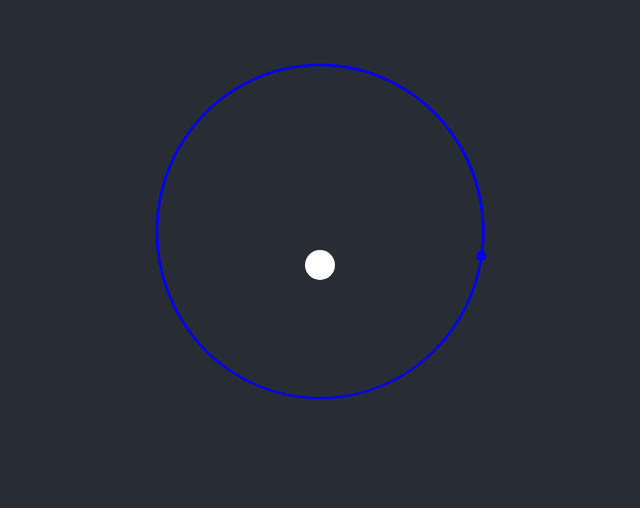
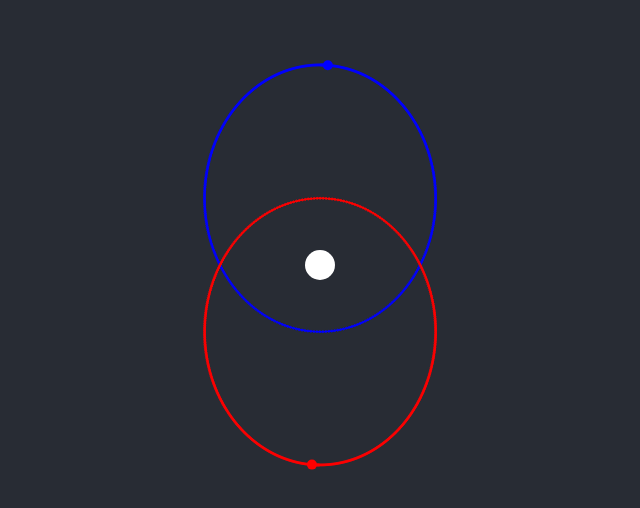
Before and after one commit to tlstommy/n-body-simulator, a React (Create React App) app: page / in a window 1280 px wide. Shown: the part 150-658 px from the top of the page, without its empty margins (320-960 px from the left). Built offline with nearby package versions, Linux system fonts and the light colour scheme.

Commit message:
commit working?

```diff
--- a/src/components/Container.js
+++ b/src/components/Container.js
@@ -9,8 +9,11 @@ export default function Container(){
     const [bodiesData, setBodiesData] = useState([
 
         //2body
-        { x: 900, y: 415, vX: 0, vY: 0, radius: 15, color: 'white', mass: setMassVal(6,25), staticBody: true, trail: []},
-        { x: 900, y: 215, vX: 4000000, vY: 0, radius: 5, color: 'blue', mass: setMassVal(6,24), staticBody: false, trail: []},
+        { x: 900, y: 415, vX: 0, vY: 0, radius: 15, color: 'white', mass: 5.972e24, staticBody: true, trail: []},
+        { x: 900, y: 215, vX: 1000000, vY: 0, radius: 5, color: 'blue', mass: 7.34767309e22, staticBody: false, trail: []},
+
+        { x: 900, y: 615, vX: -1000000, vY: 0, radius: 5, color: 'red', mass: 7.34767309e22, staticBody: false, trail: []},
+        //{ x: 900, y: 515, vX: -800000, vY: 0, radius: 5, color: 'red', mass: setMassVal(2,24), staticBody: false, trail: []},
         //3body
         //{ x: 900, y: 750, vX: 0, vY: 100, radius: 15, color: 'red', mass: setMassVal(6,24), staticBody: false, trail: []},
         //{ x: 600, y: 250, vX: 0, vY:-100, radius: 15, color: 'green', mass: setMassVal(6,24), staticBody: false, trail: []},
@@ -81,7 +84,7 @@ export default function Container(){
 
         let i = Math.floor(Math.random() * colors.length);
 
-        const velocityFactor = 10;
+        const velocityFactor = 1e4;
         const randomIndex = Math.floor(Math.random() * colors.length);
 
         //make it
@@ -92,7 +95,7 @@ export default function Container(){
             vY: deltaY * velocityFactor,
             radius: 5,
             color: colors[randomIndex],
-            mass: 6e24,
+            mass: 2e10,
             staticBody: false,
             trail: []
         };
--- a/src/components/Simulation.js
+++ b/src/components/Simulation.js
@@ -16,7 +16,7 @@ export default function Simulation(props){
     const G = 6.6743e-11; //newtons universal Grav constant
 
     const enableCollisions = false;
-    const collisionType = "bounce";
+    const collisionType = "elastic";
 
 
     function handleCollision(body, otherBody) {
@@ -58,6 +58,12 @@ export default function Simulation(props){
     }
 
 
+
+
+
+
+
+
     //calculate the Gravitational acceleration for a body based off the other bodies  https://en.wikipedia.org/wiki/Gravitational_acceleration
     function calculateGravAccelelration(body, bodies){
         //x and y accel init
@@ -77,6 +83,10 @@ export default function Simulation(props){
                 //r2 = Math.max(r2, EPSILON ** 2); // Prevents explosion in force at small r
 
                 let r = Math.sqrt(r2);
+                console.log(r);
+                console.log(EPSILON);
+                console.log("")
+
                 const combRadius = body.radius + otherBody.radius;
 
                 //coll handling here
@@ -84,11 +94,13 @@ export default function Simulation(props){
                     if(enableCollisions){
                         handleCollision(body, otherBody);
                     }
+                    //console.log("hit")
+                    continue;
                     //r2 = (r + EPSILON) ** 2
                     //r2 += EPSILON*EPSILON;
 
                     //r = Math.sqrt(r2);
-                    continue;
+                    //continue;
                 }
 
 
@@ -212,6 +224,7 @@ export default function Simulation(props){
             });
 
 
+
             animationRef.current = requestAnimationFrame(animate);
         }
 
```
